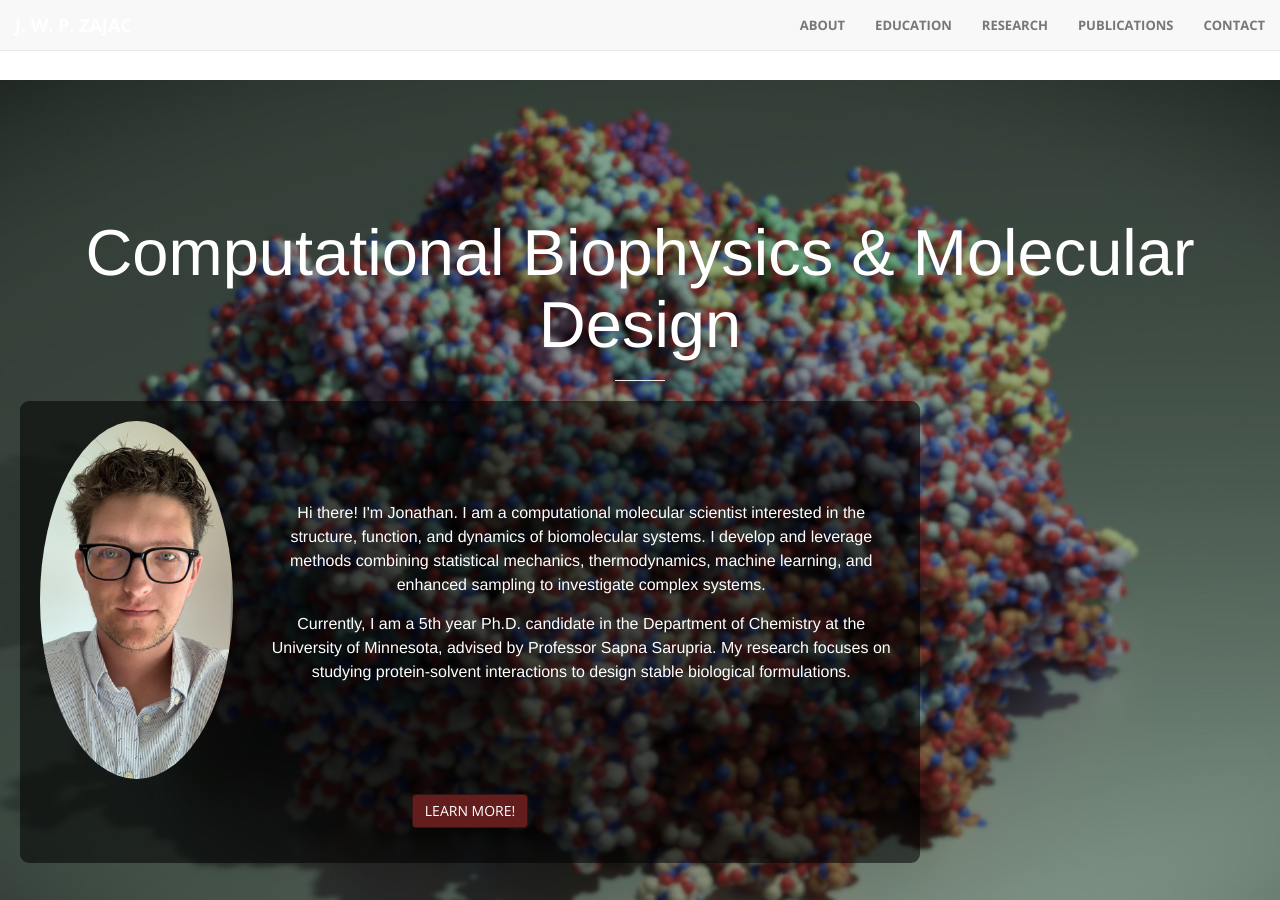
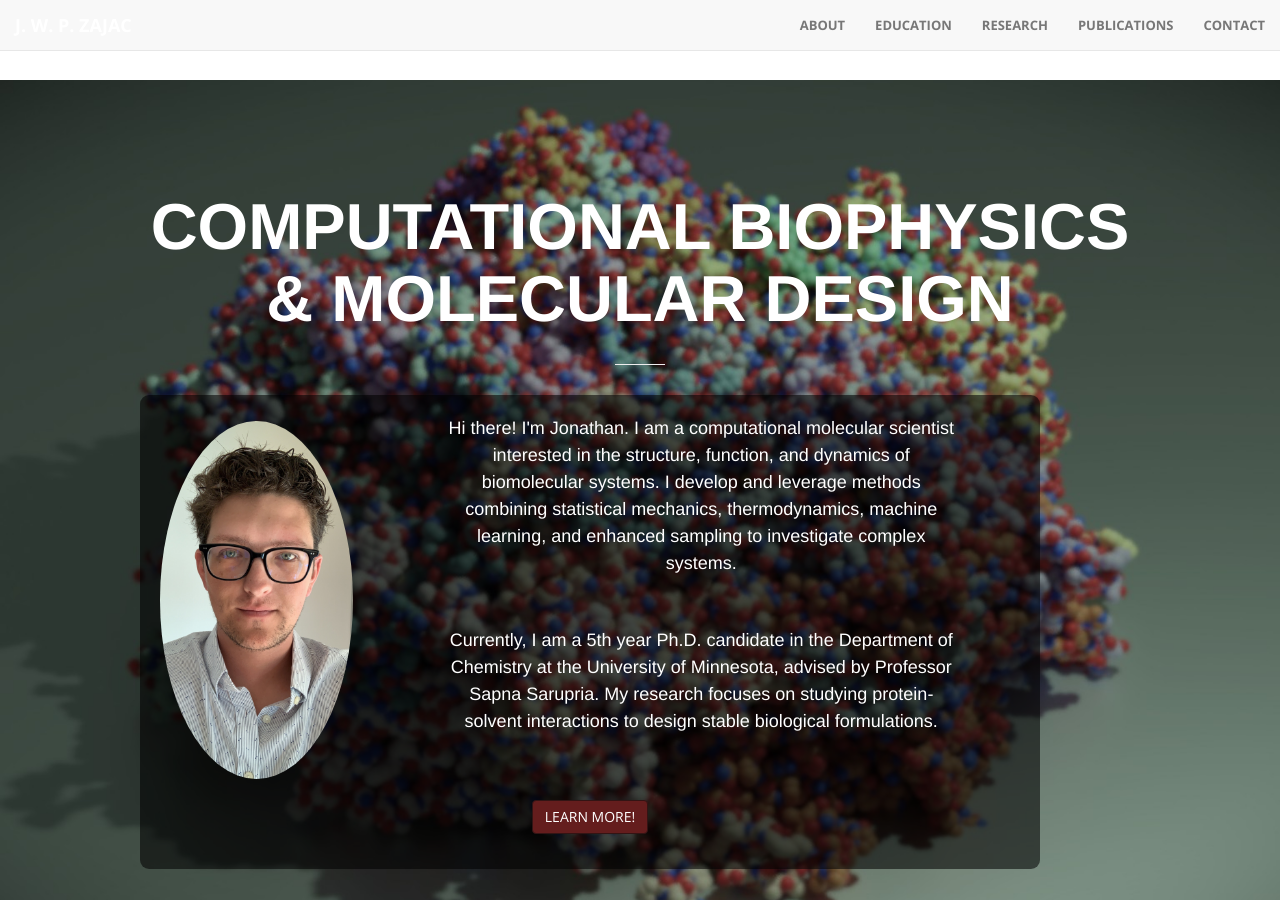
Before and after one commit to Jonathan-Zajac/Jonathan-Zajac.github.io, a Jekyll site: the page built from index.html, in a window 1280 px wide and 900 px high. Built offline with Jekyll 4.4.1, drawn with Linux system fonts in a browser that asks for light colours.

Commit message:
reset header in base.scss

```diff
--- a/_sass/_base.scss
+++ b/_sass/_base.scss
@@ -152,21 +152,59 @@ aside {
 header {
     position: relative;
     width: 100%;
-    height: 100vh;  /* full viewport height */
+    min-height: auto;
+    @include background-cover;
+    background-position: center;
     background-image: url('../img/header.jpg');
-    background-size: cover;
-    background-position: center;
-    overflow: hidden; /* prevent accidental scrollbars */
+    text-align: center;
+    color: white;
+    .header-content {
+        position: relative;
+        text-align: center;
+        padding: 100px 15px 100px;
+        width: 100%;
+        .header-content-inner {
+            h1 {
+                font-weight: 700;
+                text-transform: uppercase;
+                margin-top: 0;
+                margin-bottom: 0;
+            }
+            hr {
+                margin: 30px auto;
+            }
+            p {
+                font-weight: 300;
+                color: rgba(white, .7);
+                font-size: 16px;
+                margin-bottom: 50px;
+            }
+        }
+    }
+    @media (min-width: 768px) {
+        min-height: 100%;
+        .header-content {
+            position: absolute;
+            top: 50%;
+            -webkit-transform: translateY(-50%);
+            -ms-transform: translateY(-50%);
+            transform: translateY(-50%);
+            padding: 0 50px;
+            .header-content-inner {
+                max-width: 1000px;
+                margin-left: auto;
+                margin-right: auto;
+                p {
+                    font-size: 18px;
+                    max-width: 80%;
+                    margin-left: auto;
+                    margin-right: auto;
+                }
+            }
+        }
+    }
 }
 
-.header-content {
-    padding: 0 50px; /* horizontal only, no top/bottom padding */
-    position: absolute;
-    top: 50%;
-    left: 0;
-    width: 100%;
-    transform: translateY(-50%);
-}
 
 // Sections
 
```
